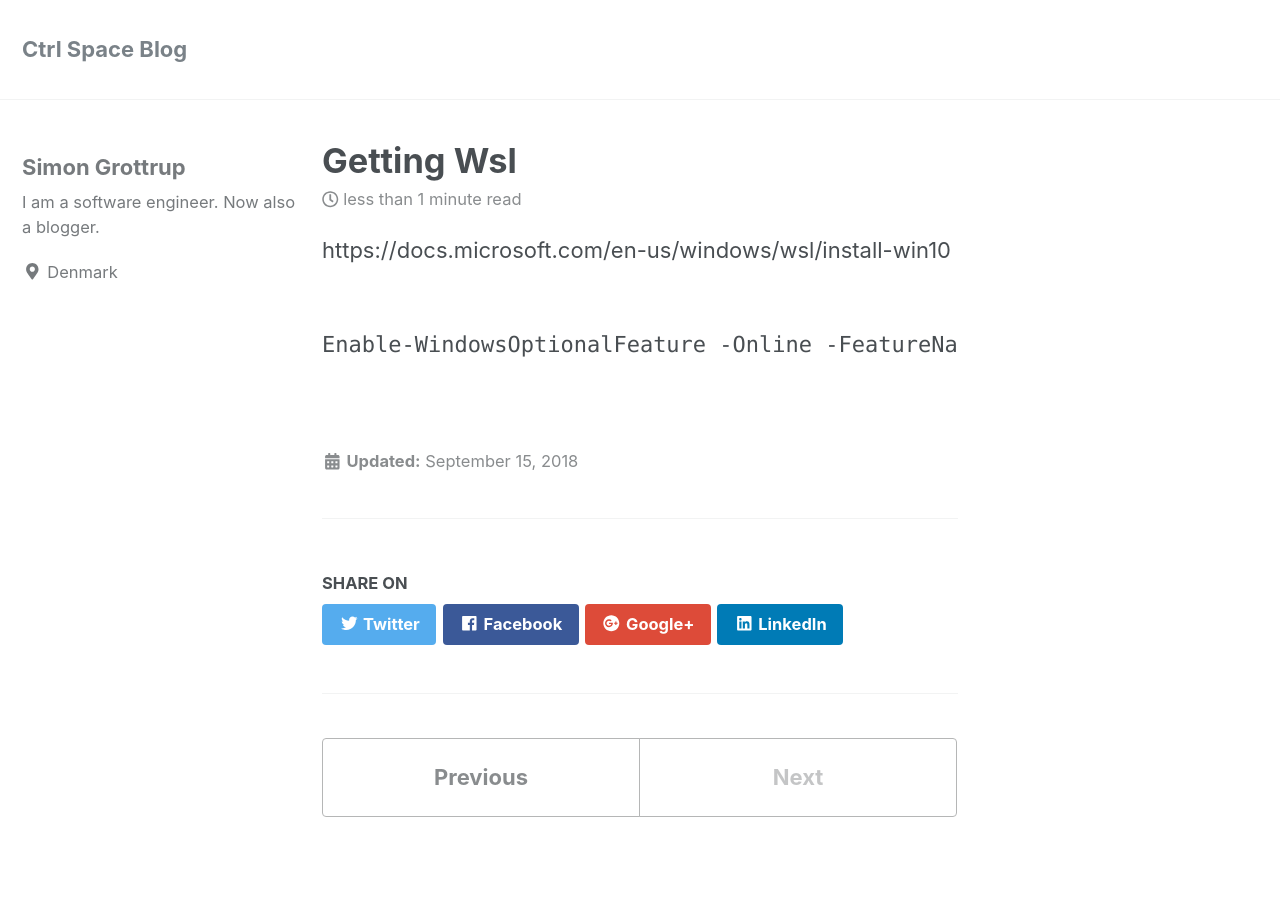
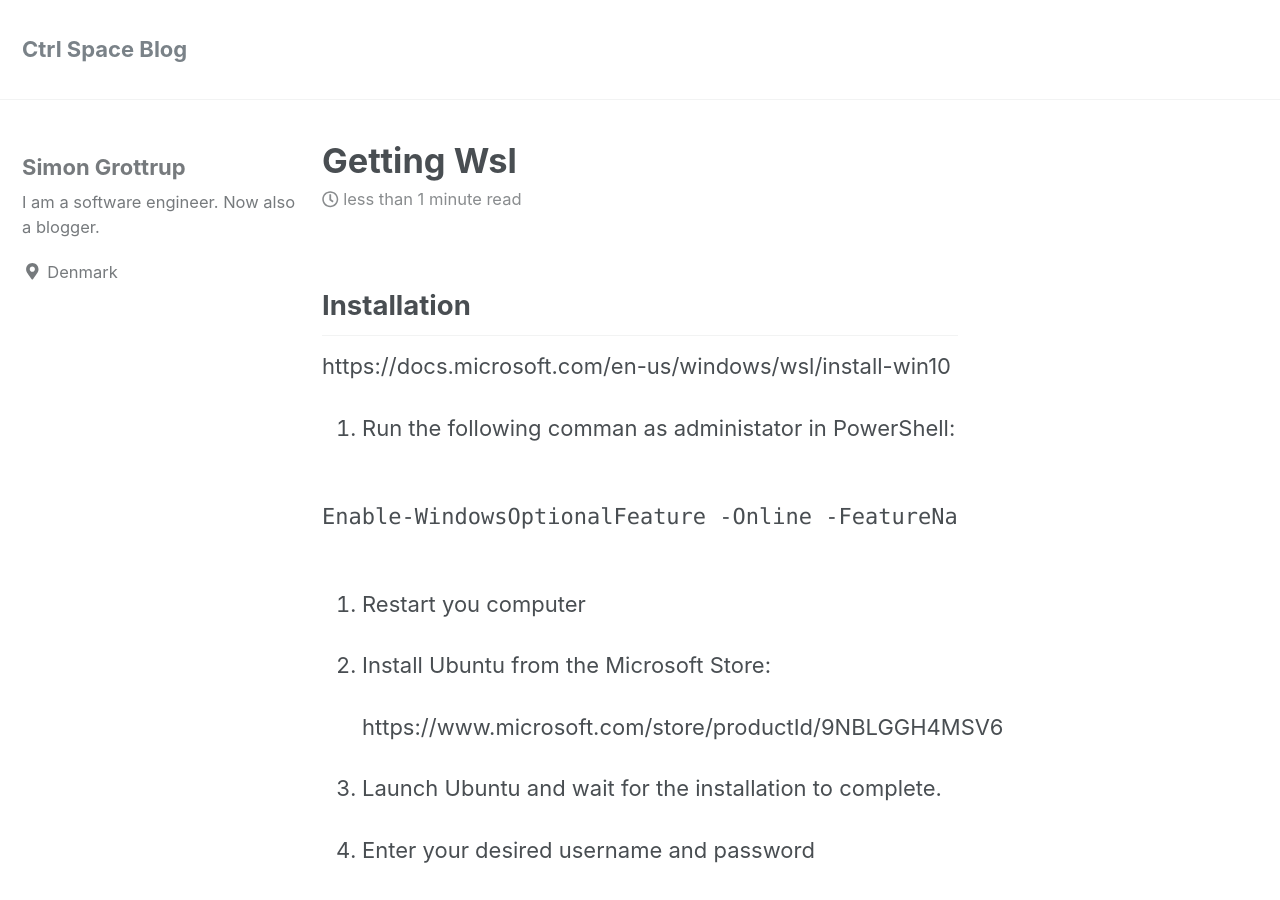
Before and after one commit to grottrup/grottrup.github.io, a Jekyll site: the page built from _posts/2018-09-15-Getting-WSL.md, in a window 1280 px wide and 900 px high. Built offline with Jekyll 4.4.1, drawn with Linux system fonts in a browser that asks for light colours; nearby versions of some CDN libraries; some of the changed text lies outside the part shown.

Commit message:
Update 2018-09-15-Getting-WSL.md

````diff
--- a/_posts/2018-09-15-Getting-WSL.md
+++ b/_posts/2018-09-15-Getting-WSL.md
@@ -1,7 +1,31 @@
+## Installation
+
 https://docs.microsoft.com/en-us/windows/wsl/install-win10
+
+1. Run the following comman as administator in PowerShell:
 
 ``` PowerShell
 
 Enable-WindowsOptionalFeature -Online -FeatureName Microsoft-Windows-Subsystem-Linux
 
 ```
+
+2. Restart you computer
+
+3. Install Ubuntu from the Microsoft Store:
+
+   https://www.microsoft.com/store/productId/9NBLGGH4MSV6
+
+4. Launch Ubuntu and wait for the installation to complete.
+
+5. Enter your desired username and password
+
+## Extra
+
+To navigate to your Windows folder system by writing
+
+``` Bash
+
+cd /mnt
+
+```
````
